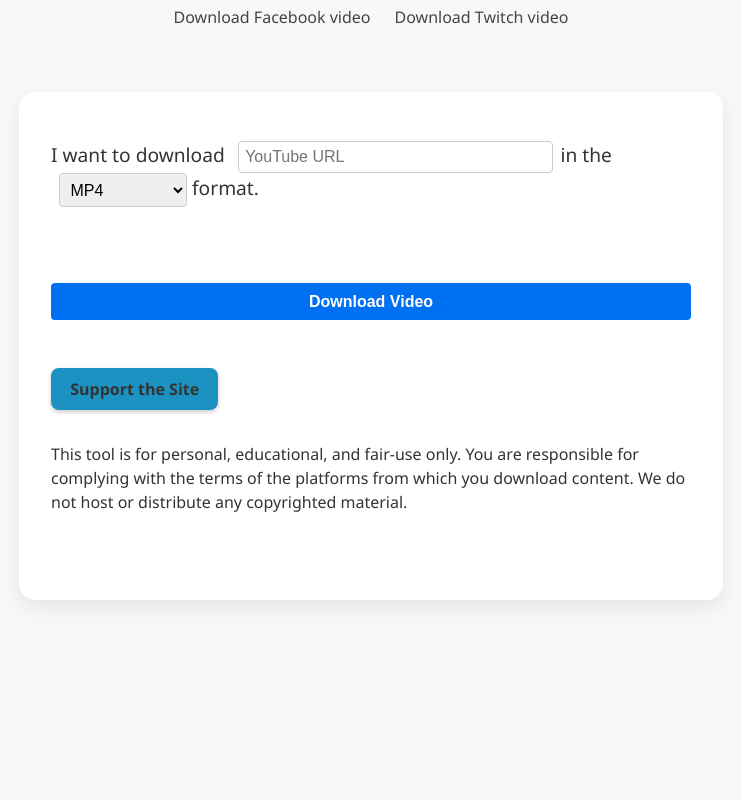
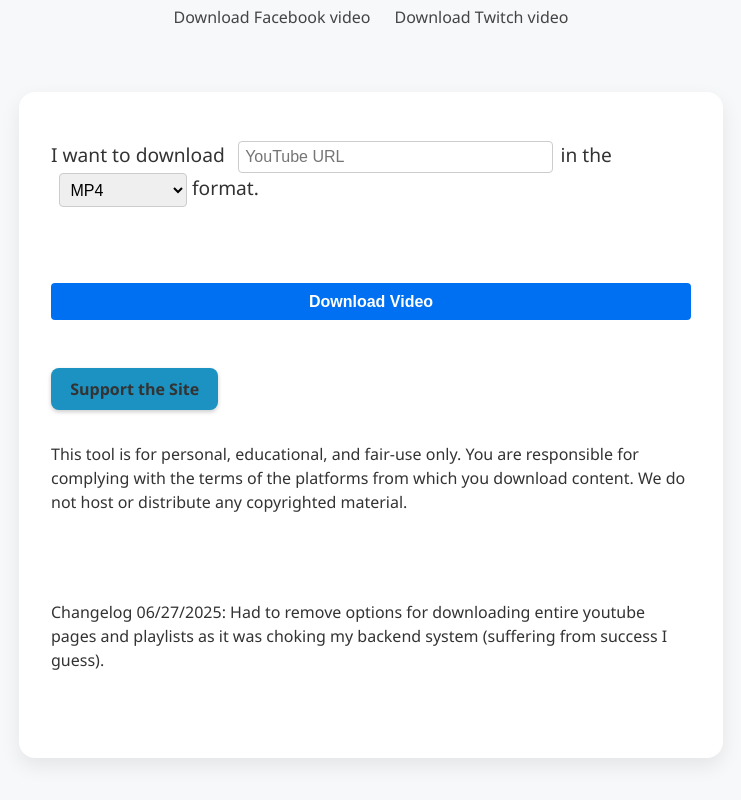
Before and after one commit to RobertPKyle/ultimadownloader, a Next.js app: page / in a window 1280 px wide. Shown: the part 404-1204 px from the top of the page, without its empty margins (269-1010 px from the left). Before the commit the page ends 1100 px from the top, so only its background shows below. Built offline with nearby package versions, Linux system fonts and the light colour scheme.

Commit message:
Update page.js

```diff
--- a/app/page.js
+++ b/app/page.js
@@ -107,6 +107,10 @@
             or distribute any copyrighted material.
           </p>
           <br></br>
+              <p style={{ fontSize: '1rem', lineHeight: '1.5' }}>
+            Changelog 06/27/2025: Had to remove options for downloading entire youtube pages and playlists as it was choking my backend system (suffering from success I guess).
+          </p>
+          <br></br>
       </form>
    </main>
   );
```
